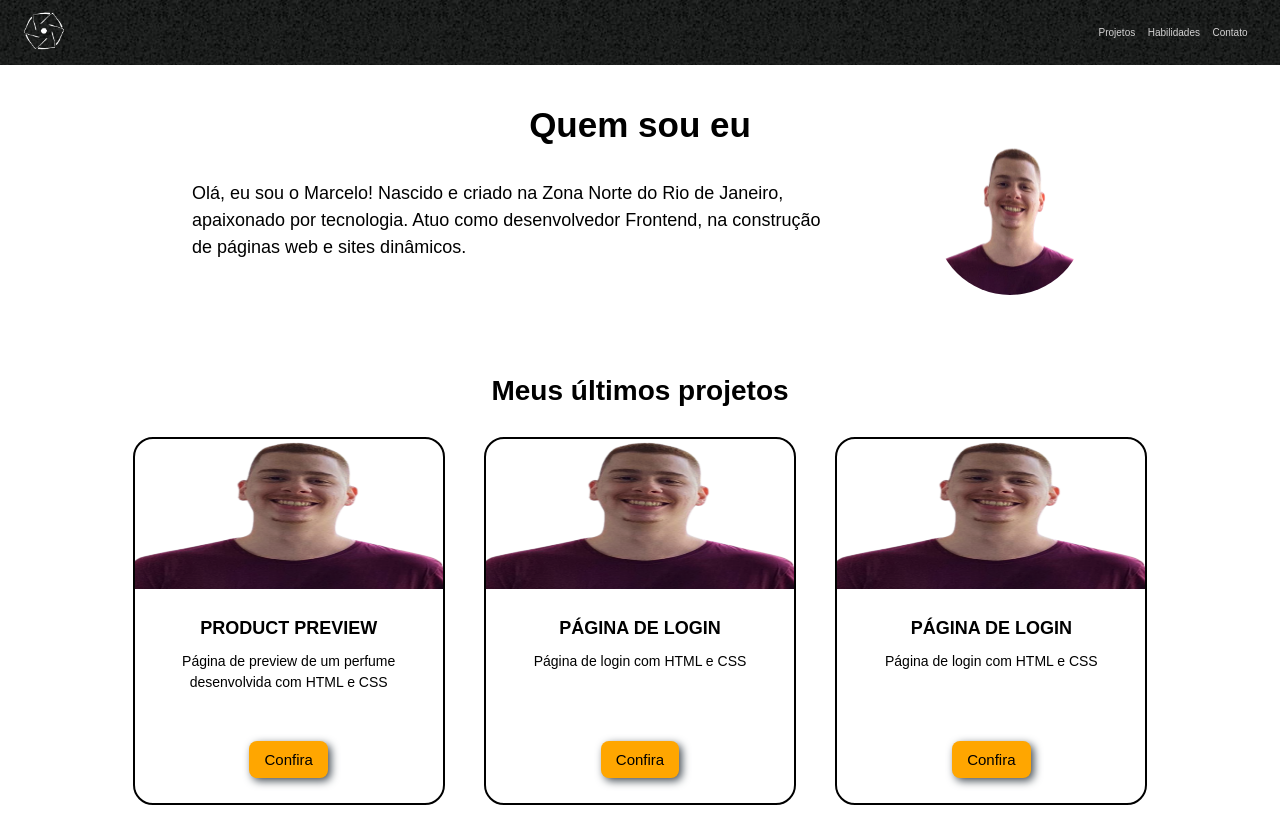
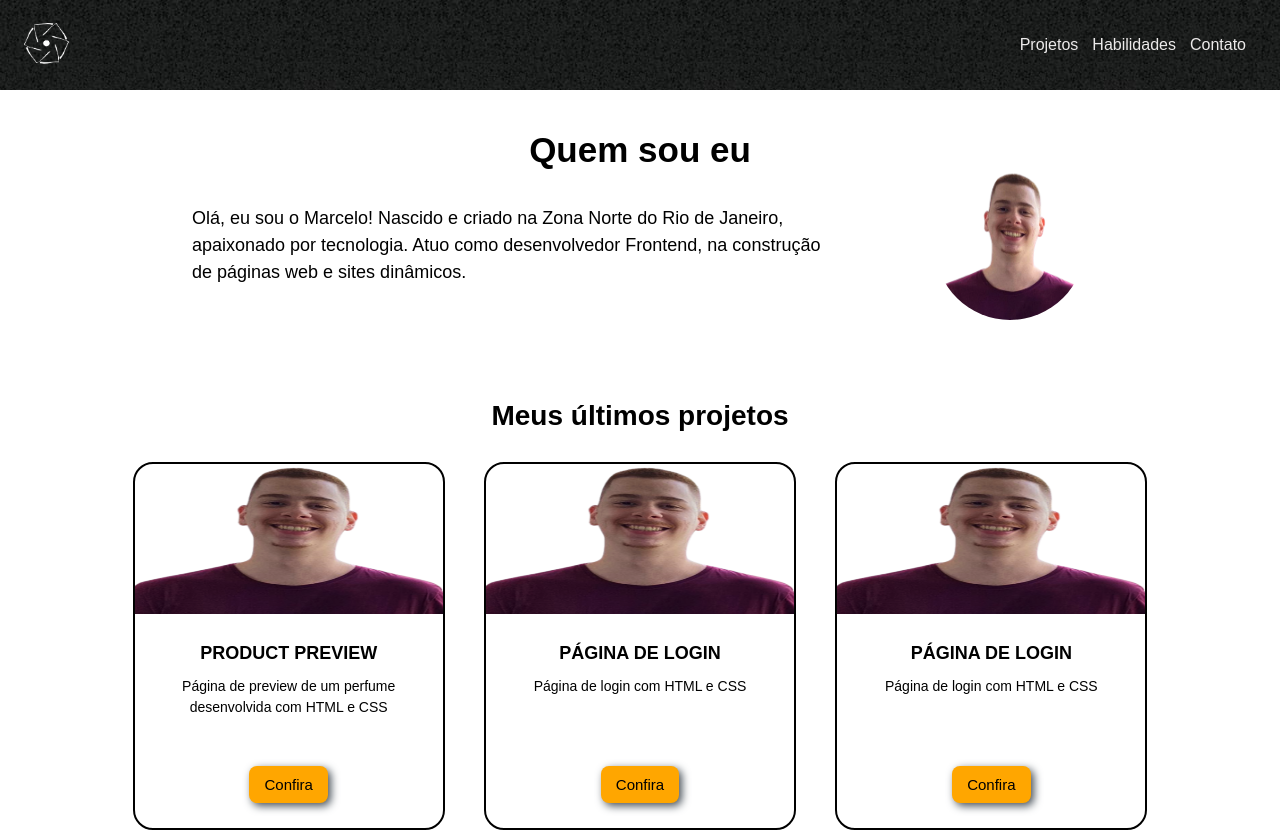
Before and after one commit to heiderick13/portfolio-react, a React (Vite) app: page / in a window 1280 px wide. Shown: the top 832 px of the page. Built offline with nearby package versions, Linux system fonts and the light colour scheme.

Commit message:
:recycle: refactor: remove unused declarations | spacing

```diff
--- a/src/components/Navbar/Navbar.css
+++ b/src/components/Navbar/Navbar.css
@@ -3,14 +3,14 @@
 header {
   background-image: url(../../assets/img/bg.jpg);
   display: flex;
-  color: #fefefe;
   align-items: center;
   justify-content: space-between;
-  padding: 1rem 2rem;
+  padding: 2rem;
+  font-size: 1.6rem;
 }
 
 .myLogo {
-  height: 45px;
+  height: 50px;
   cursor: pointer;
 }
 
@@ -23,17 +23,13 @@ header {
 }
 
 .menu__link {
-  color: #d4d3d3;
-  margin-right: 1.25rem;
+  color: var(--white);
+  margin-right: 1.4rem;
   text-decoration: none;
   text-transform: capitalize;
-  position: relative;
+  transition: 0.3s;
 }
 
-.menu__link:hover::after {
-  content: "";
-  background: orangered;
-  position: absolute;
-  top: 1rem;
-  width: 100%;
+.menu__link:hover {
+  color: var(--dark-orange);
 }
```
